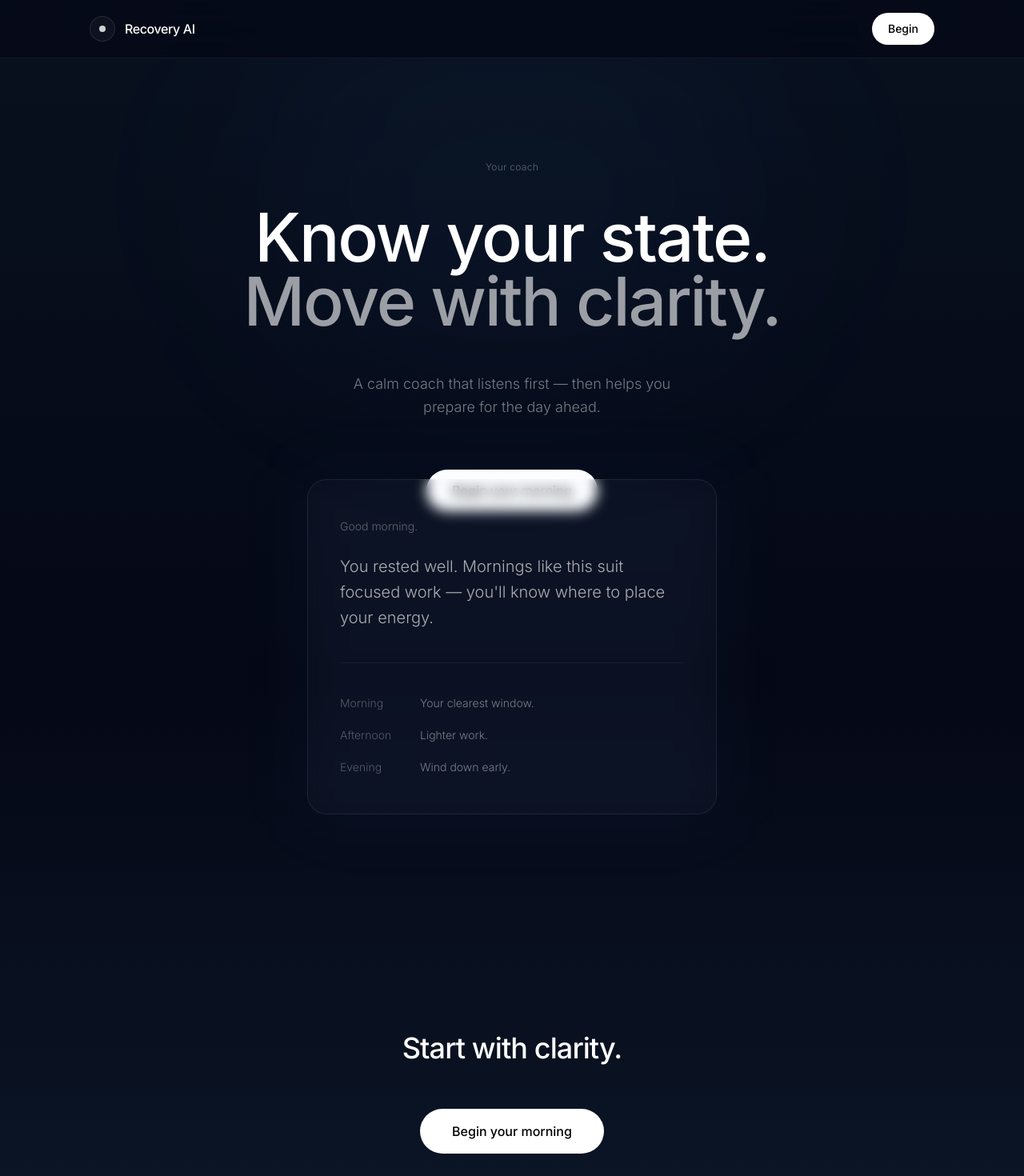
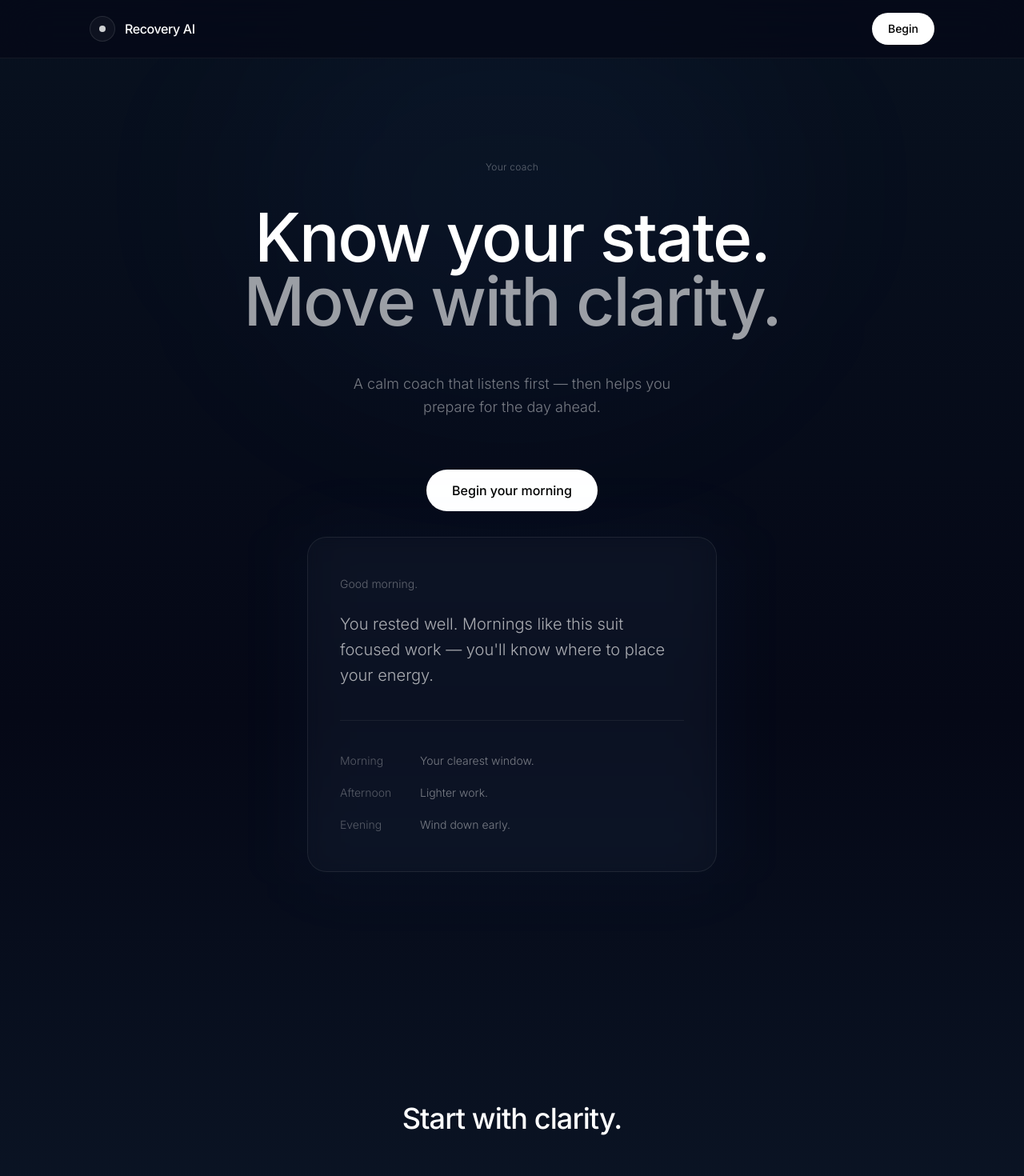
Before and after one commit to ushezy/recovery-ai, a Next.js app: page / in a window 1280 px wide. Shown: the top 1470 px of the page at 80% size. Built offline with nearby package versions, Linux system fonts and the light colour scheme.

Commit message:
refactor: refine landing page overlap

```diff
--- a/app/page.tsx
+++ b/app/page.tsx
@@ -39,8 +39,8 @@ export default function Home() {
       </header>
 
       <main>
-        <section className="relative px-6 pb-20 md:px-10 md:pb-28 lg:px-12">
-          <div className="mx-auto max-w-2xl pt-20 text-center md:pt-28 lg:pt-32">
+        <section className="relative px-6 pb-24 md:px-10 md:pb-32 lg:px-12">
+          <div className="relative z-0 mx-auto max-w-2xl pb-20 pt-20 text-center md:pb-24 md:pt-28 lg:pt-32">
             <p className="mb-10 text-xs font-light tracking-wide text-white/35">
               Your coach
             </p>
@@ -67,7 +67,7 @@ export default function Home() {
           </div>
 
           {/* Brief preview — coach speaking, not a dashboard */}
-          <div className="relative z-10 mx-auto -mt-4 max-w-lg md:-mt-10">
+          <div className="relative z-10 mx-auto -mt-12 max-w-lg sm:-mt-16">
             <div
               aria-hidden
               className="absolute -inset-4 rounded-[2rem] bg-blue-400/[0.03] blur-2xl"
```
